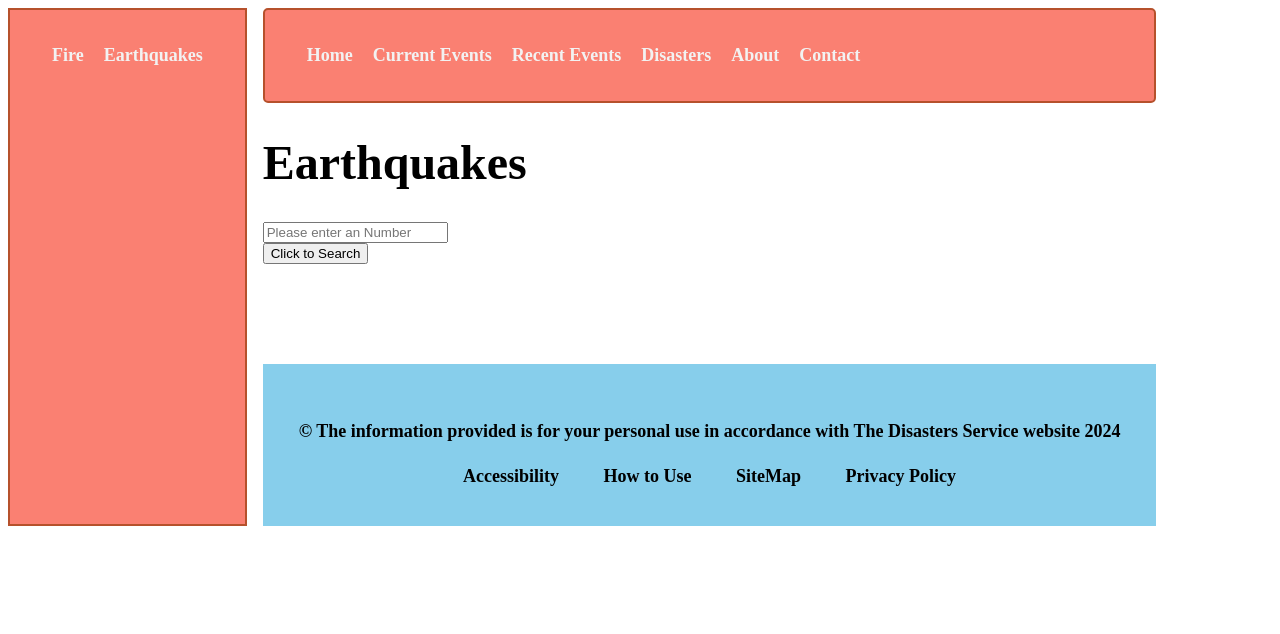
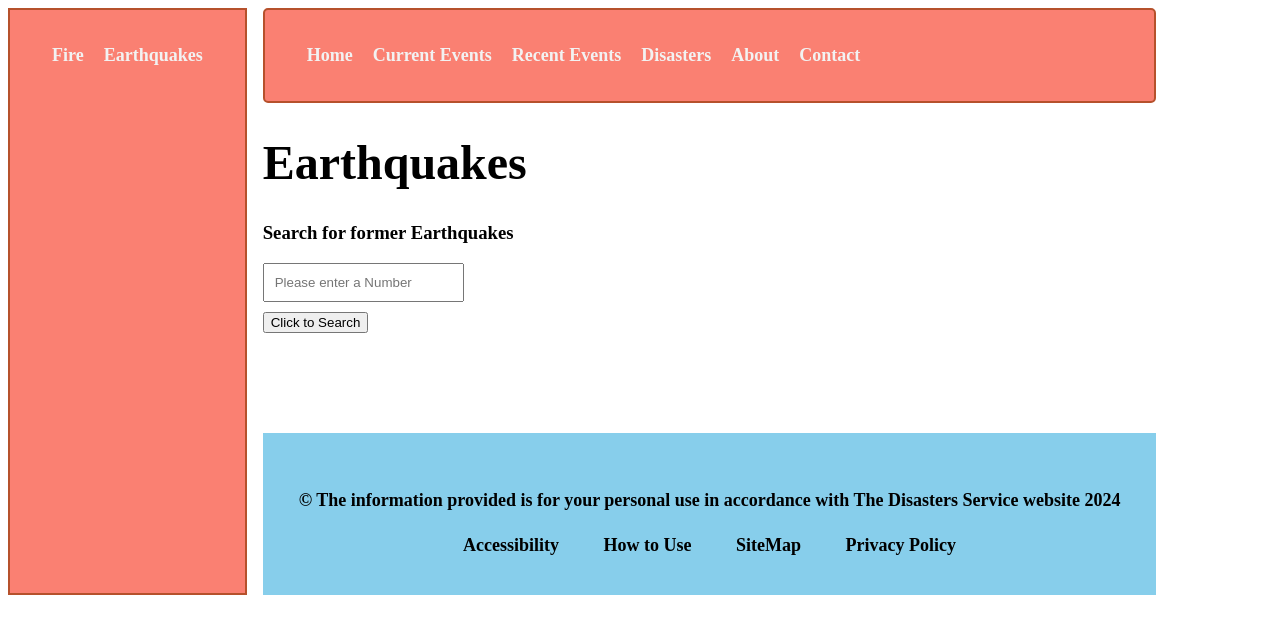
Before and after one commit to BIT-Studio-3/group-project-25-1-scade, a SvelteKit app in the folder disaster/disaster/: page /disasters/earthquakes in a window 1280 px wide. Shown: the top 634 px of the page. Built offline with nearby package versions, Linux system fonts and the light colour scheme.

Commit message:
changed error found with about page

```diff
--- a/disaster/disaster/src/routes/disasters/earthquakes/+page.svelte
+++ b/disaster/disaster/src/routes/disasters/earthquakes/+page.svelte
@@ -4,23 +4,25 @@
     import Image from '$lib/Image.svelte';
     import homepic from '$lib/Weather.jpg';
     let userInput = '';
+    let error = '';
+
 
 async function getData(number)
 {
     console.log(number);
     const response = await fetch(`http://api.geonet.org.nz/quake?MMI=-1`);
 
-    if (response.ok)
-    {
+
+    if (response.ok) {
         const data = await response.json();
-        console.log(data.features[number]);
-        console.log(data.features[number].properties.mmi);
+        const feature = data.features[number];
 
-
-    }
-    else
-    {
-        console.log("Error Fetching Data")
+        if (feature === undefined) {
+            error = "There was an error fetching your data, maybe the number input is invalid?";
+            console.log("Error Fetching Data");
+        } else {
+            const mmi = feature.properties.mmi;
+        }
     }
 }
 
@@ -34,17 +36,30 @@ function search()
 
 <Header headingTitle="Earthquakes" />
 
+
+<h3>Search for former Earthquakes</h3>
 <input
     id="textbox"
-    type="text"
+    type="number"
     bind:value={userInput}
-    placeholder="Please enter an Number"
+    placeholder="Please enter a Number"
 />
 <br>
 <button class="searchbutton" on:click={search}>Click to Search</button>
-
+<p class="error">{error}</p>
 <Footer year={2024} />
 
 <style>
 
+#textbox{
+    padding:10px
+}
+
+.searchbutton{
+    margin-top: 10px;
+}
+
+.error{
+    color: red;
+}
 </style>
```
Also changed, not shown: disaster/disaster/src/routes/about/+page.svelte (+7 -6 lines).
